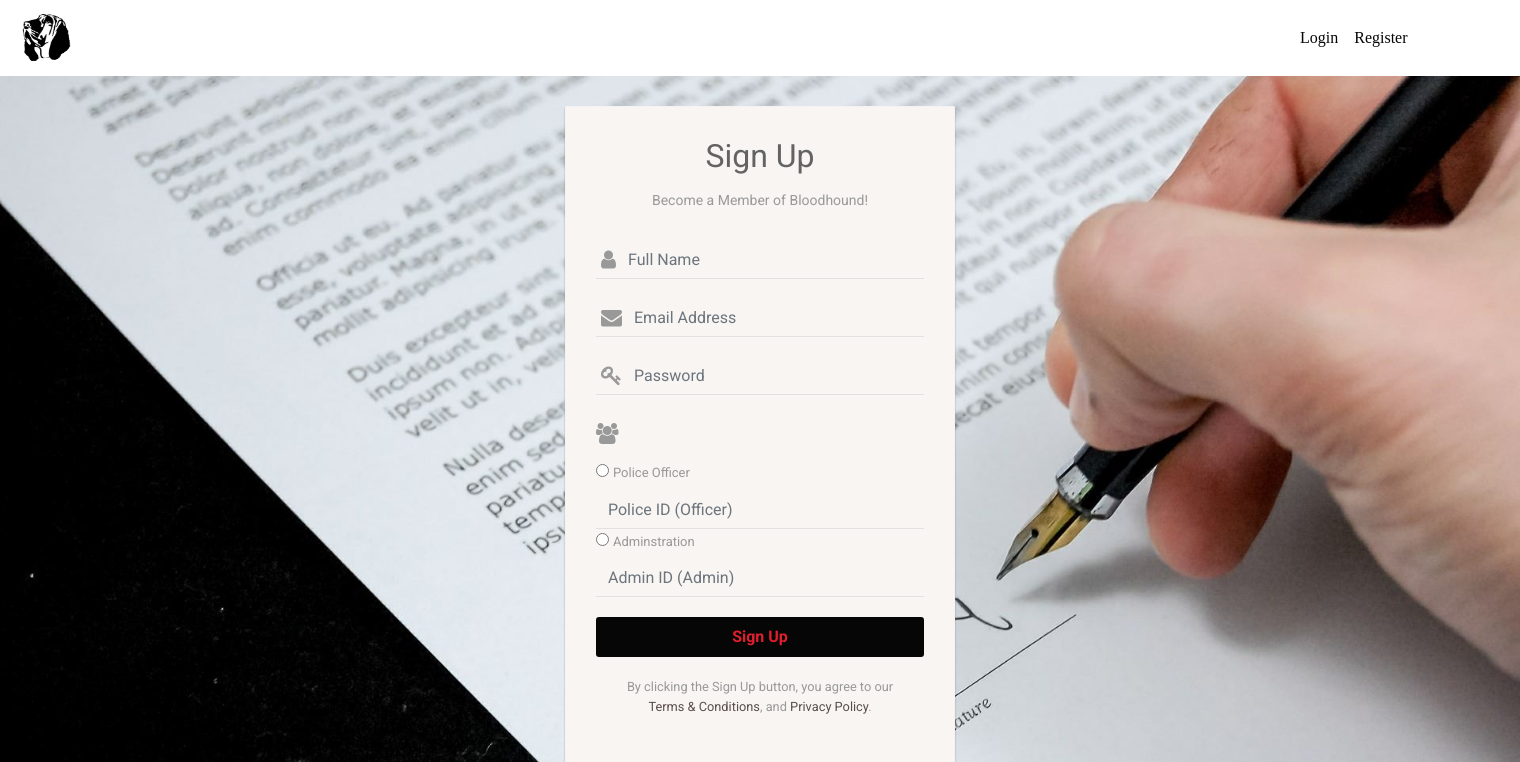
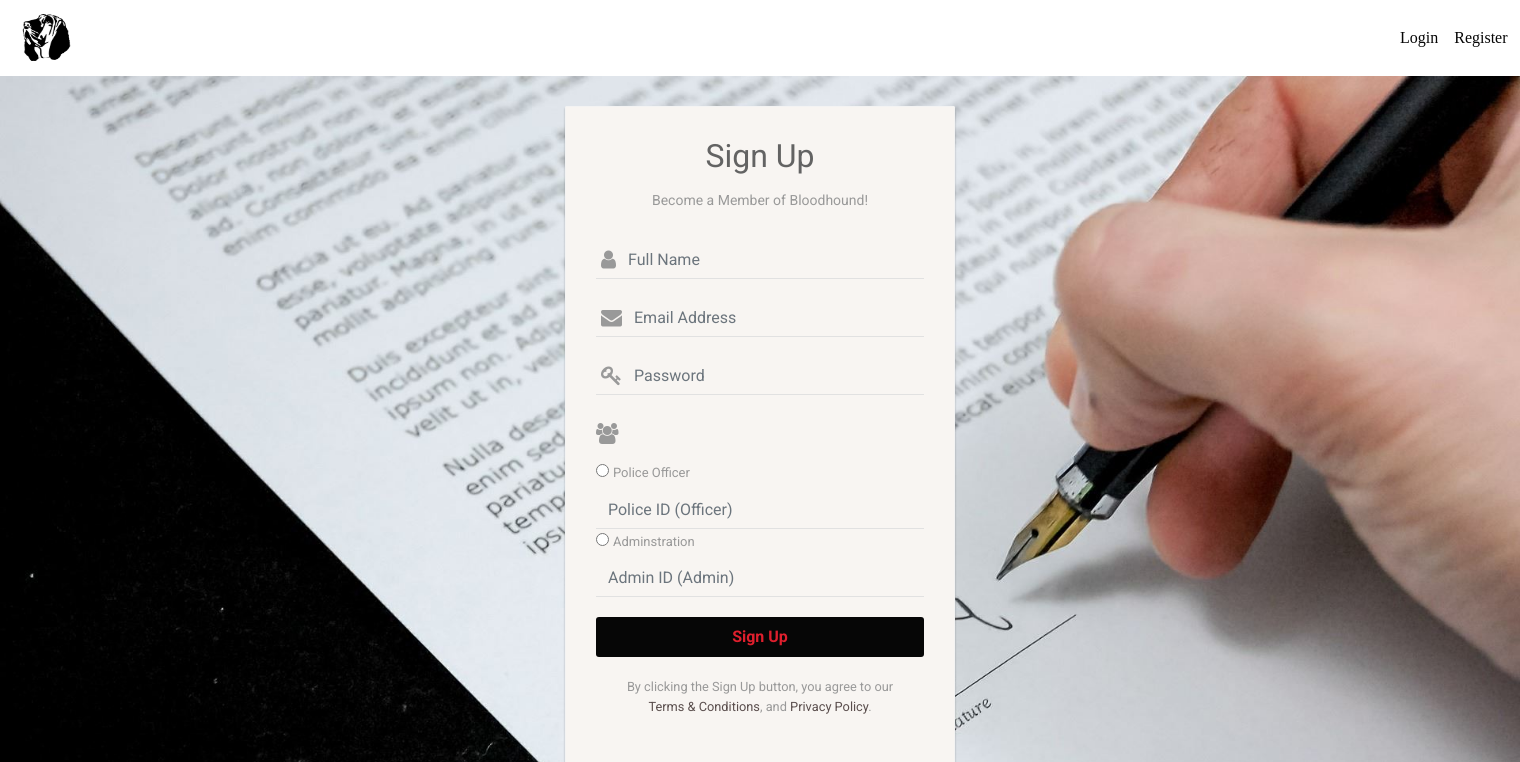
Before and after one commit to jtatum2101/BloodHound, a PHP site: page /register.php in a window 1520 px wide. Shown: the top 762 px of the page. Run offline with PHP 8.4, Linux system fonts and the light colour scheme.

Commit message:
I got errors.

```diff
--- a/navbar2nd.php
+++ b/navbar2nd.php
@@ -4,7 +4,7 @@
         <span class="navbar-toggler-icon"></span>
     </button>
     <div class="collapse navbar-collapse" id="navbarNav">
-        <ul class="navbar-nav" style="padding-left: 1200px;">
+        <ul class="navbar-nav" style="padding-left: 1300px;">
             <li class="nav-item">
                 <a class="nav-link" href="login.php" style="color: #060606;">Login</a>
             </li>
```
Also changed, not shown: uploads/Jeffery Dahmer.jpg (added).
